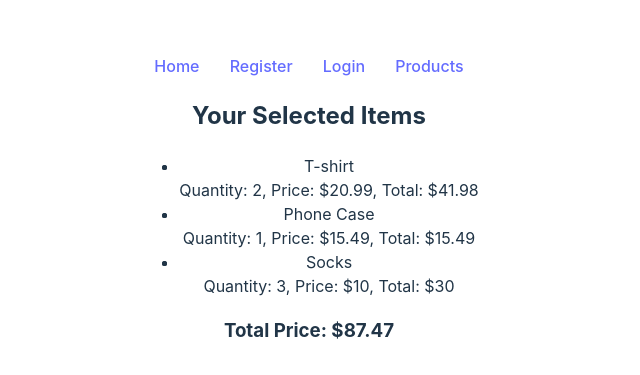
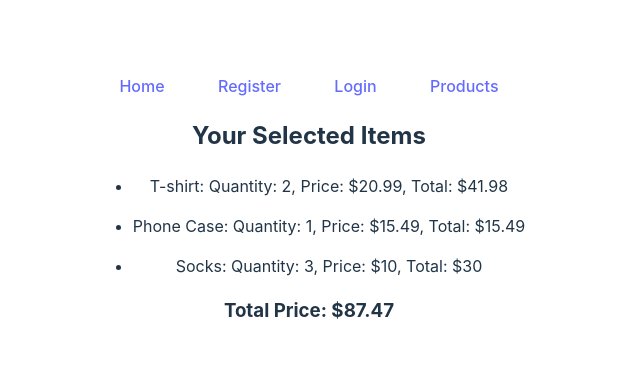
Before and after one commit to Sjpandya0210/E-commerce-Website-Capstone-, a React (Vite) app in the folder e-commerce/: page /cart/1 in a window 1280 px wide. Shown: the part 191-566 px from the top of the page, without its empty margins (331-971 px from the left). Built offline with nearby package versions, Linux system fonts and the light colour scheme.

Commit message:
added npm run build

```diff
--- a/e-commerce/src/components/Cart.jsx
+++ b/e-commerce/src/components/Cart.jsx
@@ -40,16 +40,16 @@ function Cart (){
         <div>
             <h2>Your Selected Items</h2>
             {/* <button>X</button> */}
-            <ul>
+
             {cartItems.map(item => (
-          <li key={item.id}>
-            <li>{item.name}</li>
-            <span>Quantity: {item.quantity}, </span>
-            <span>Price: ${item.price}, </span>
-            <span>Total: ${(item.price * item.quantity)}</span>
-            </li>
+          <ul key={item.id}>
+            <li>{item.name}:
+            Quantity: {item.quantity},
+            Price: ${item.price},
+            Total: ${(item.price * item.quantity)}</li>
+            </ul>
         ))}
-            </ul>
+
             <h3>Total Price: ${totalPrice}</h3>
             {/* <button>Delete Item</button> */}
         </div>
```
